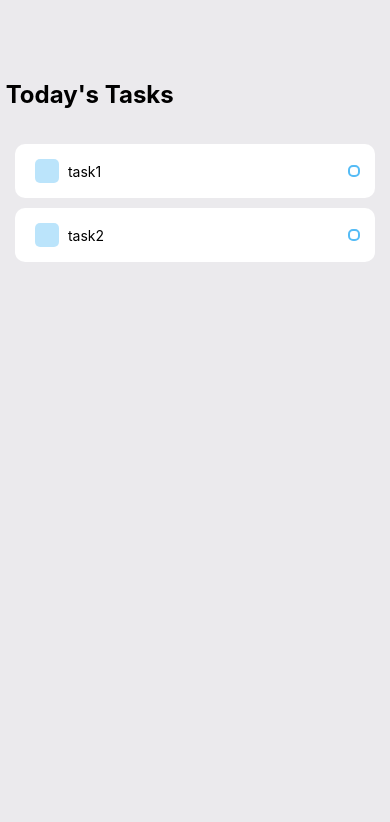
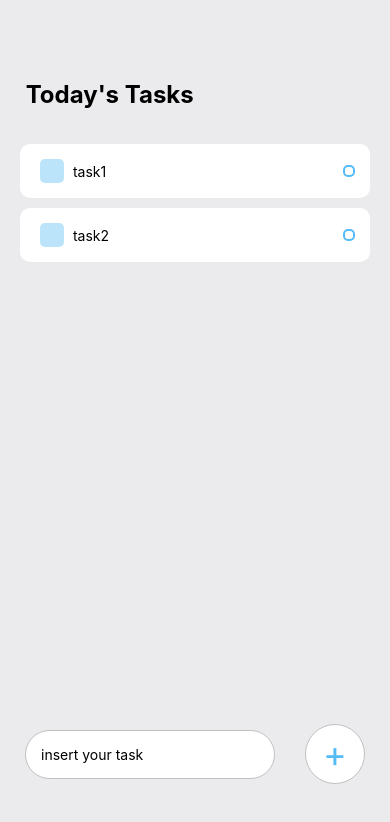
Before and after one commit to Arezou-Ghorbani/A-Ghorbani_Lab01, a React Native app: screen / in a window 390 px wide. Shown: the top 822 px of the page. Built offline with nearby package versions, Linux system fonts and the light colour scheme.

Commit message:
task input layer designed and impelemented

```diff
--- a/App.js
+++ b/App.js
@@ -1,4 +1,4 @@
-import { StyleSheet, Text, View } from 'react-native';
+import { KeyboardAvoidingView, StyleSheet, Text, TextInput, View, Platform, TouchableOpacity } from 'react-native';
 import Task from './components/Task'
 
 export default function App() {
@@ -7,12 +7,29 @@
 
       {/* Today's Tasks */}
 
-      <View style={styles.tasksWrapper}></View>
-      <Text style={styles.sectionTitle}> Today's Tasks </Text>
-      <View style={styles.items}></View>
-      {/* Task should be shown here */}
-      <Task text={'task1'} />
-      <Task text={'task2'} />
+      <View style={styles.tasksWrapper}>
+        <Text style={styles.sectionTitle}> Today's Tasks </Text>
+        <View style={styles.items}>
+          {/* Task should be shown here */}
+          <Task text={'task1'} />
+          <Task text={'task2'} />
+        </View>
+      </View>
+      {/* inserting tasks */}
+      <KeyboardAvoidingView
+        behavior={Platform.OS === 'ios' ? 'padding' : 'height'}
+        style={styles.writeTaskWrapper}
+      >
+        <View style={styles.inputContainer}>
+          <TextInput style={styles.input} placeholder={"insert your task"} />
+          <TouchableOpacity>
+            <View style={styles.addWrapper}>
+              <Text style={styles.addText}>+</Text>
+
+            </View>
+          </TouchableOpacity>
+        </View>
+      </KeyboardAvoidingView>
 
     </View>
   );
@@ -33,6 +50,49 @@
     fontWeight: 'bold'
   },
   items: {
-    marginTop:30
+    marginTop: 30
   },
+
+  addText: {
+    fontSize: 36,
+    color: '#55BCF6'
+  },
+  writeTaskWrapper: {
+    position: 'absolute',
+    bottom: 60,
+    width: '100%',
+    flexDirection: 'column',
+
+    justifyContent: 'space-between',
+    alignItems: 'center'
+  },
+  input: {
+    paddingVertical: 15,
+    paddingHorizontal: 15,
+    backgroundColor: '#FFF',
+    borderRadius: 60,
+    borderColor: '#C0C0C0',
+    borderWidth: 1,
+    width: 250,
+    marginRight:30
+  },
+  addWrapper: {
+    width: 60,
+    height: 60,
+    backgroundColor: '#FFF',
+    borderRadius: 60,
+    justifyContent: 'center',
+    alignItems: 'center',
+    borderColor: '#C0C0C0',
+    borderWidth: 1,
+
+
+  },
+
+  inputContainer: {
+    flexDirection: 'row',
+    alignItems: 'center',
+
+  },
+
 });
--- a/components/Task.js
+++ b/components/Task.js
@@ -18,7 +18,6 @@
     item: {
         backgroundColor: '#FFF',
         padding: 15,
-        marginHorizontal: 15,
         marginVertical: 5,
         borderRadius: 10,
         flexDirection: 'row',
```
